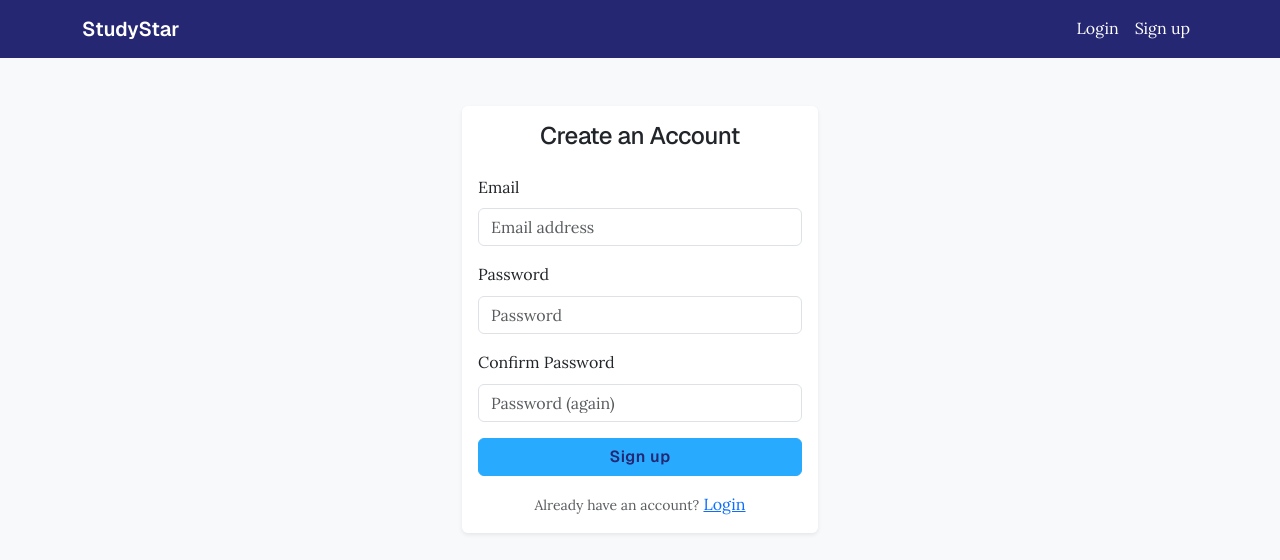
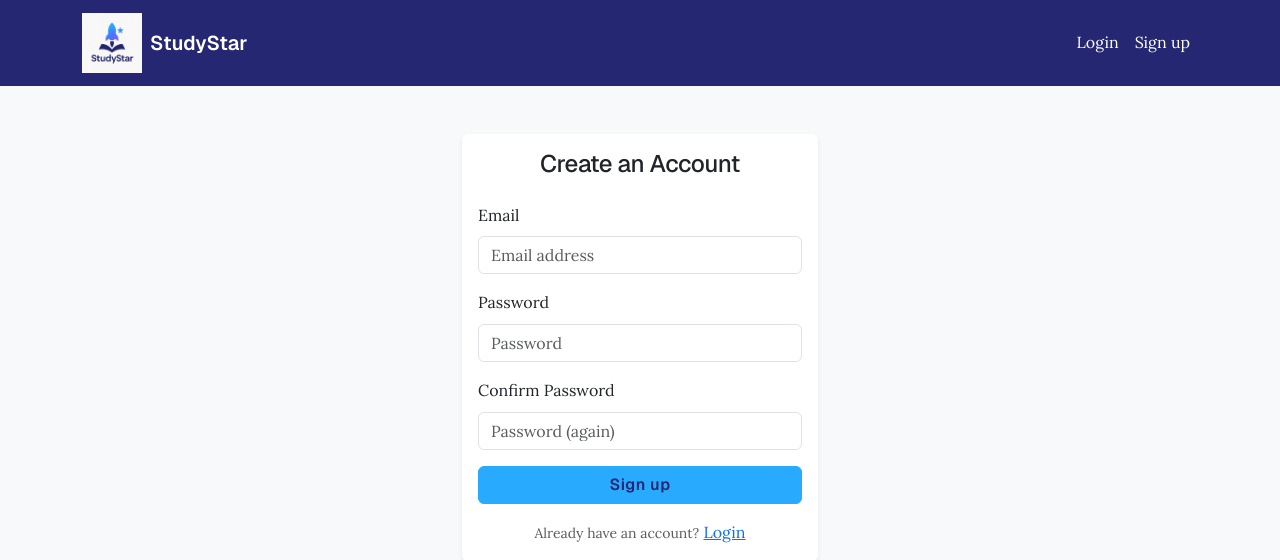
Before and after one commit to TereBts/py_study_tracker, a Django app: page /accounts/signup/ in a window 1280 px wide. Shown: the top 560 px of the page. Run offline with Django 4.2, Linux system fonts and the light colour scheme.

Commit message:
add logo

```diff
--- a/templates/base.html
+++ b/templates/base.html
@@ -20,7 +20,10 @@
 
 <header class="navbar navbar-expand-lg navbar-dark bg-primary">
   <div class="container">
-    <a class="navbar-brand" href="#">StudyStar</a>
+    <a class="navbar-brand d-flex align-items-center" href="{% url 'my_tracker' %}">
+      <img src="{% static 'images/studystar-logo.png' %}" alt="StudyStar logo" height="60" class="me-2">
+      <span class="fw-semibold">StudyStar</span>
+    </a>
     <div class="collapse navbar-collapse">
       <ul class="navbar-nav ms-auto">
         {% if user.is_authenticated %}
```
Also changed, not shown: static/images/studystar-logo.png (added), 2 other files.
